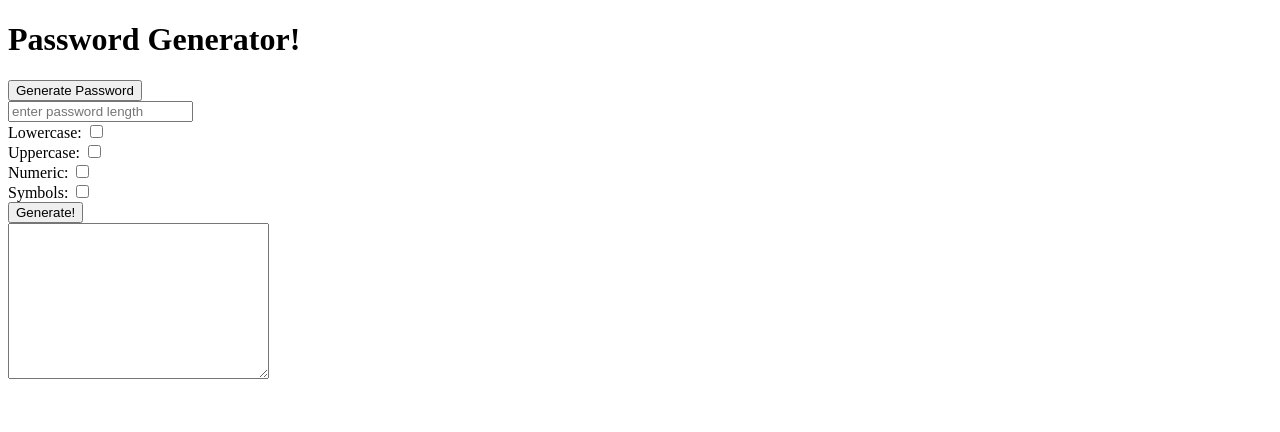
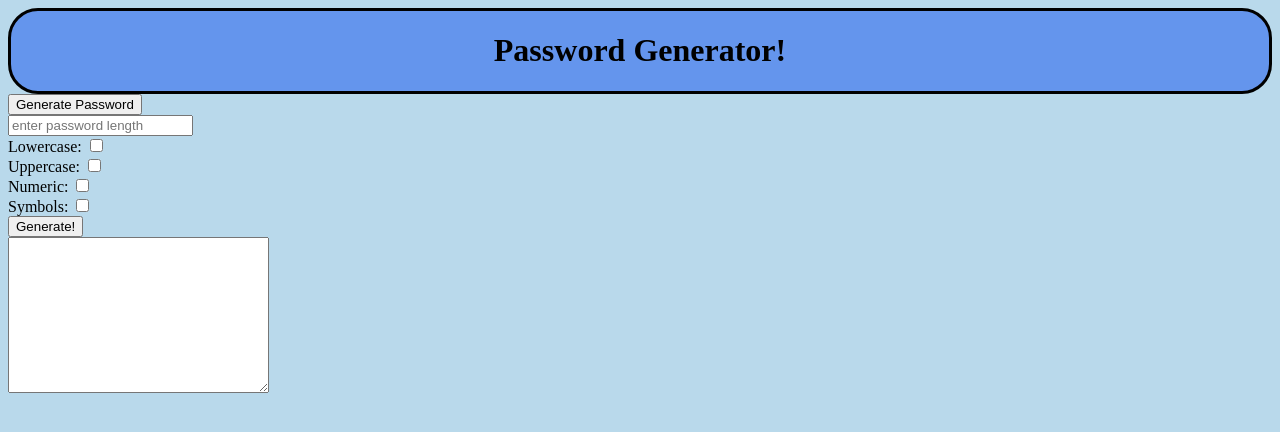
Before and after one commit to jshannon33/Module-3-Challenge, a plain HTML site: page index.html in a window 1280 px wide. Drawn offline with Linux system fonts and the light colour scheme.

Commit message:
update HTML and CSS
added some CSS styling and added labels to checkboxes

```diff
--- a/index.html
+++ b/index.html
@@ -21,19 +21,23 @@
         <input type="number" placeholder="enter password length">
     </div>
 
-    <div class="lowercase">Lowercase:
+    <div class="lowercase">
+        <label for="lowercase">Lowercase:</label>
         <input type="checkbox" name="lowercase" id="lowercheck">
     </div>
 
-    <div class="uppercase">Uppercase:
+    <div class="uppercase">
+        <label for="uppercase">Uppercase:</label>
         <input type="checkbox" name="uppercase" id="uppercheck">
     </div>
 
-    <div class="numeric">Numeric:
+    <div class="numeric">
+        <label for="numeric">Numeric:</label>
         <input type="checkbox" name="numeric" id="numericcheck">
     </div>
 
-    <div class="symbols">Symbols:
+    <div class="symbols">
+        <label for="symbols">Symbols:</label>
         <input type="checkbox" name="symbols" id="symbolscheck">
     </div>
 
--- a/style.css
+++ b/style.css
@@ -0,0 +1,15 @@
+header {
+    display: flex;
+    justify-content: center;
+    background-color: #6495ED;
+    border: solid black;
+    border-radius: 30px;
+}
+
+header h1 {
+    font-size: xx-large;
+}
+
+body {
+    background-color: #B9D9EB;
+}
```
